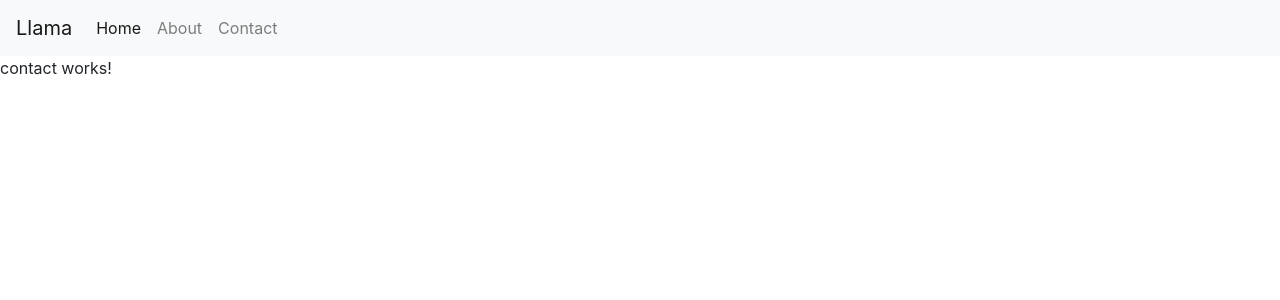
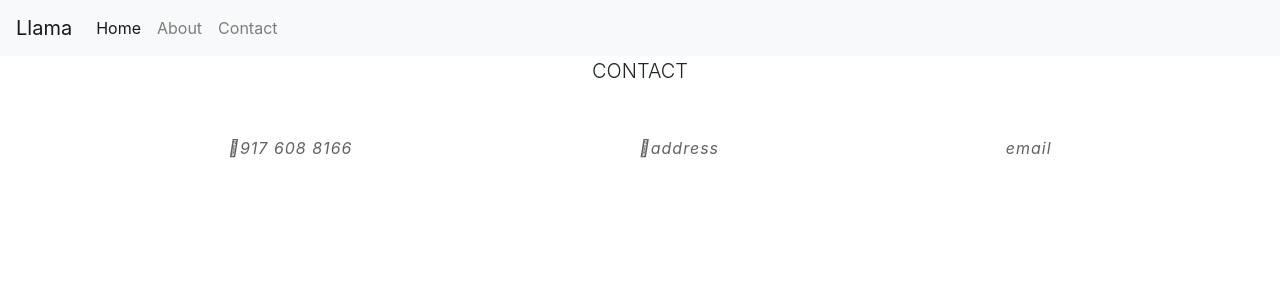
Before and after one commit to Hongzred/llamas-zappos, an Angular app: page /contact in a window 1280 px wide. Shown: the top 300 px of the page. Built offline with nearby package versions, Linux system fonts and the light colour scheme.

Commit message:
add home page layout

```diff
--- a/angular.json
+++ b/angular.json
@@ -29,7 +29,8 @@
             ],
             "styles": [
               "src/styles.scss",
-              "./node_modules/bootstrap/dist/css/bootstrap.min.css"
+              "./node_modules/bootstrap/dist/css/bootstrap.min.css",
+              "./node_modules/font-awesome/css/font-awesome.css"
             ],
             "scripts": [
               "node_modules/jquery/dist/jquery.min.js",
--- a/package.json
+++ b/package.json
@@ -20,7 +20,9 @@
     "@angular/platform-browser": "~8.0.1",
     "@angular/platform-browser-dynamic": "~8.0.1",
     "@angular/router": "~8.0.1",
+    "angular-font-awesome": "^3.1.2",
     "bootstrap": "^4.4.1",
+    "font-awesome": "^4.7.0",
     "jquery": "^3.4.1",
     "rxjs": "~6.4.0",
     "tslib": "^1.9.0",
--- a/src/app/app.component.html
+++ b/src/app/app.component.html
@@ -1,3 +1,4 @@
 <!--The content below is only a placeholder and can be replaced.-->
 <app-header></app-header>
+
 <router-outlet></router-outlet>
--- a/src/app/app.component.scss
+++ b/src/app/app.component.scss
@@ -0,0 +1,23 @@
+
+.wallpaper {
+    background: url(https://i.imgur.com/rIrzqxF.jpg) no-repeat center center fixed;
+    -webkit-background-size: cover;
+    -moz-background-size: cover;
+    -o-background-size: cover;
+    background-size: cover;
+    width: 100%;
+    float: left;
+}
+
+.image__overlay {
+    background: url(https://i.imgur.com/4s78jE5.png) repeat top left;
+    padding: 100px 0;
+}
+
+.image__container {
+    padding-right: 15px;
+    padding-left: 15px;
+    margin-right: auto;
+    margin-left: auto;
+    text-align: center;
+}
--- a/src/app/components/box-content/box-content.component.scss
+++ b/src/app/components/box-content/box-content.component.scss
@@ -4,6 +4,7 @@
     padding: 20px;
     border: 1px solid #dbdbdb;
     display: block;
+    margin: 20px;
 }
 
 .title {
--- a/src/app/components/contact/contact.component.html
+++ b/src/app/components/contact/contact.component.html
@@ -1 +1,16 @@
-<p>contact works!</p>
+<div class="container">
+<div class="title">
+  Contact
+</div>
+<div class="content">
+  <div class="item">
+    <i class="fas fa-phone">917 608 8166</i>
+  </div>
+  <div class="item">
+    <i class="fas fa-map-marker">address</i>
+  </div>
+  <div class="item">
+    <i class="fas fa-envelop-o">email</i>
+  </div>
+</div>
+</div>
--- a/src/app/components/contact/contact.component.scss
+++ b/src/app/components/contact/contact.component.scss
@@ -0,0 +1,29 @@
+.title {
+    font-weight: 300;
+    font-size: 20px;
+    text-transform: uppercase;
+    text-align: center;
+    margin: 0px 0 50px 0;
+}
+
+.content {
+    padding: 0 0 100px 0;
+    display: flex;
+    justify-content: space-around;
+    flex-wrap: wrap;
+}
+
+.item {
+    color: #616265;
+    font-weight: 400;
+    letter-spacing: 1px;
+    margin: 0 0 10px;
+}
+
+.container {
+    display: flex;
+    flex-direction: column;
+    justify-content: center;
+    width: 100%;
+    height: -webkit-fill-available;
+}
--- a/src/app/components/home/home.component.html
+++ b/src/app/components/home/home.component.html
@@ -1,9 +1,13 @@
-
 <div class="image__logo"></div>
 <div class="title">Who am I</div>
+<div class="wallpaper">
+  <div class="image__container">
+    <img src="https://i.imgur.com/J3nahMN.png" class="image__llama" />
+  </div>
+</div>
 <div class="container">
-    <app-box-content></app-box-content>
-    <app-box-content></app-box-content>
-    <app-box-content></app-box-content>
-    <app-box-content></app-box-content>
+  <app-box-content></app-box-content>
+  <app-box-content></app-box-content>
+  <app-box-content></app-box-content>
+  <app-box-content></app-box-content>
 </div>
--- a/src/app/components/home/home.component.scss
+++ b/src/app/components/home/home.component.scss
@@ -23,3 +23,30 @@
     margin-top: 60px;
     margin-bottom: 40px;
 }
+
+.wallpaper {
+    background: url(https://i.imgur.com/rIrzqxF.jpg) no-repeat center center fixed;
+    -webkit-background-size: cover;
+    -moz-background-size: cover;
+    -o-background-size: cover;
+    background-size: cover;
+    width: 100%;
+    float: left;
+}
+
+.image__overlay {
+    background: url(https://i.imgur.com/4s78jE5.png) repeat top left;
+    padding: 100px 0;
+}
+
+.image__container {
+    padding-right: 15px;
+    padding-left: 15px;
+    margin-right: auto;
+    margin-left: auto;
+    text-align: center;
+}
+
+.image__llama {
+    max-width: 90%;
+}
```
Also changed, not shown: 1 other file (tests, documents, lock files or other folders).
